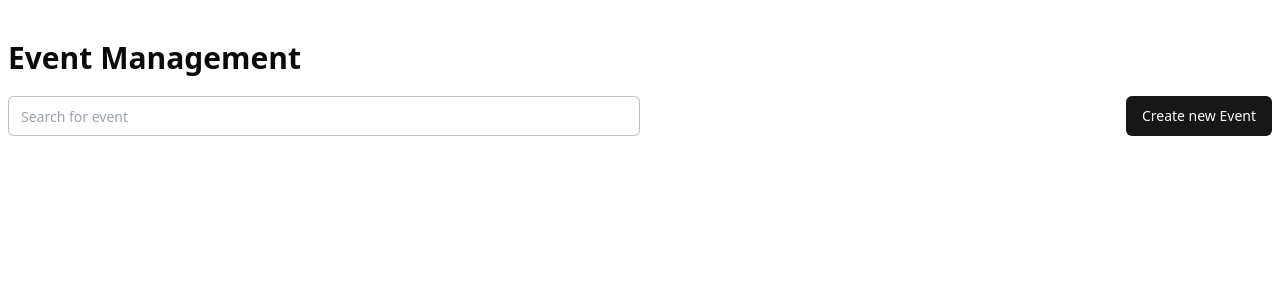
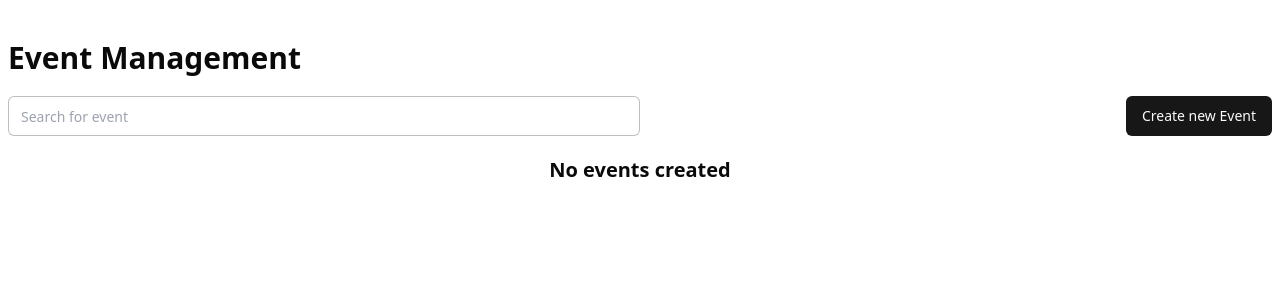
Before and after one commit to karao-egdk/event-management-react, a React (Vite) app: page / in a window 1280 px wide. Shown: the top 300 px of the page. Built offline with nearby package versions, Linux system fonts and the light colour scheme.

Commit message:
refactor: show message when no events present and remove log statements

```diff
--- a/src/components/EventDialog.tsx
+++ b/src/components/EventDialog.tsx
@@ -128,7 +128,6 @@ function EventDialog({
                                 mode="single"
                                 selected={date}
                                 onSelect={(date) => {
-                                    console.log(date)
                                     setDate(date);
                                 }}
                                 initialFocus
--- a/src/context/reducer/eventReducer.ts
+++ b/src/context/reducer/eventReducer.ts
@@ -20,7 +20,6 @@ export const initialState: EventContextInterface = {
 };
 
 const updateEventStatus = (events: EventDetailsProp[]) => {
-    console.log(events);
     const updatedEvents = events.map((event) => {
         if (new Date(event.date) < new Date()) {
             const updatedEvent = {
--- a/src/pages/EventManagement.tsx
+++ b/src/pages/EventManagement.tsx
@@ -32,11 +32,17 @@ function EventManagement() {
                 />
                 <EventDialog type="create" />
             </div>
-            <div className="grid gap-10 md:grid-cols-2 mx-auto">
-                {eventDetails.map((event, index) => {
-                    return <EventCard key={index} eventDetails={event} />;
-                })}
-            </div>
+            {eventDetails.length === 0 ? (
+                <h1 className="w-full text-center text-xl font-semibold">
+                    No events created
+                </h1>
+            ) : (
+                <div className="grid gap-10 md:grid-cols-2 mx-auto">
+                    {eventDetails.map((event, index) => {
+                        return <EventCard key={index} eventDetails={event} />;
+                    })}
+                </div>
+            )}
         </section>
     );
 }
```
